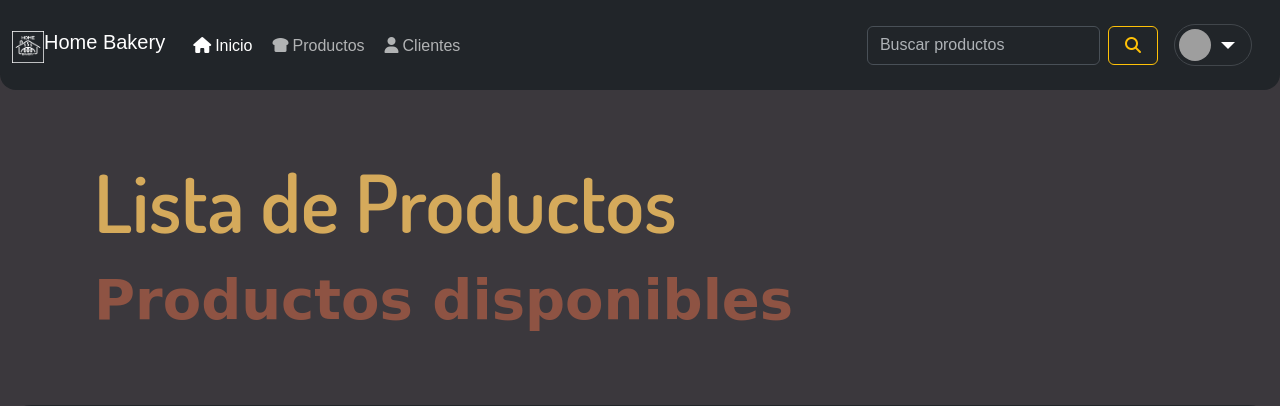
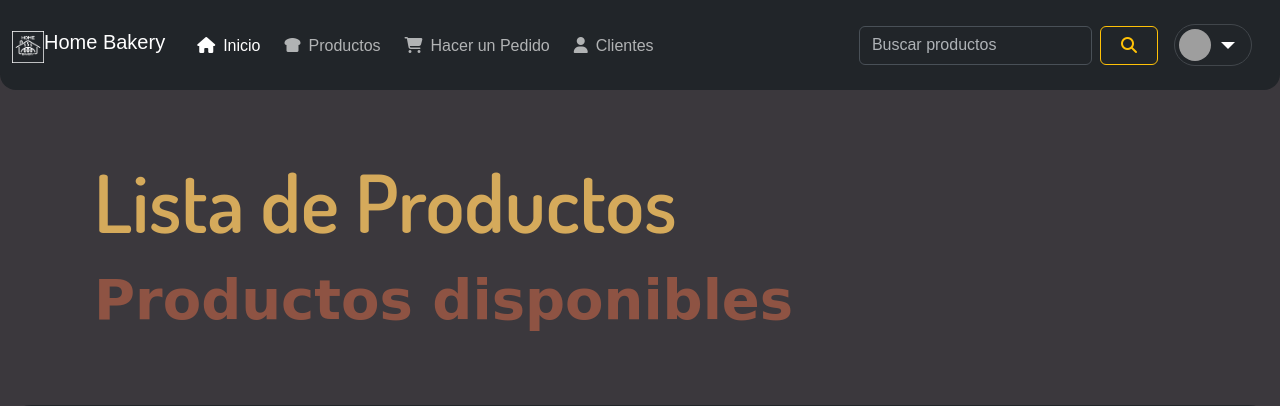
Before and after one commit to LucianoAngeleri/Home-Bakery-Web, a Django app: page /HomeBakery/producto/lista in a window 1280 px wide. Shown: the top 406 px of the page. Run offline with Django 4.2, Linux system fonts and the light colour scheme; the visitor is signed in with stand-in values (Sample User, id 1); data that the repository does not hold is empty; some web fonts are replaced; grey boxes are pictures that could not be loaded.

```diff
--- a/HomeBakery/templates/HomeBakery/base.html
+++ b/HomeBakery/templates/HomeBakery/base.html
@@ -24,18 +24,23 @@
               <div class="collapse navbar-collapse" id="navbarSupportedContent">
                 <ul class="navbar-nav me-auto mb-2 mb-lg-0">
                   <li class="nav-item">
-                    <a class="nav-link active" aria-current="page" href="{% url 'index' %}"><i class="fa-solid fa-house p-1"></i>Inicio</a>
+                    <a class="nav-link active" aria-current="page" href="{% url 'index' %}"><i class="fa-solid fa-house px-2 py-1"></i>Inicio</a>
                   </li>
                   <li class="nav-item">
-                    <a class="nav-link" href="{% url 'producto' %}"><i class="fa-solid fa-bread-slice p-1"></i>Productos</a>
+                    <a class="nav-link" href="{% url 'producto' %}"><i class="fa-solid fa-bread-slice px-2 py-1"></i>Productos</a>
                   </li>
+                  {% if user.is_authenticated %}
                   <li class="nav-item">
-                    <a class="nav-link" href="{% url 'cliente' %}"><i class="fa-solid fa-user p-1"></i>Clientes</a>
+                    <a class="nav-link" href="{% url 'pedido_crear' %}"><i class="fa-solid fa-cart-shopping px-2 py-1"></i></span>Hacer un Pedido</a>
+                  </li>
+                  {% endif %}
+                  <li class="nav-item">
+                    <a class="nav-link" href="{% url 'cliente' %}"><i class="fa-solid fa-user px-2 py-1"></i>Clientes</a>
                   </li>
                 </ul>
                 <form class="d-flex" role="search" action="{% url 'producto_buscar' %}">
                   <input class="form-control me-2" name="criterio" type="search" placeholder="Buscar productos" aria-label="Search">
-                  <button class="btn btn-outline-warning" type="submit"><i class="fa-solid fa-magnifying-glass p-1"></i></button>
+                  <button class="btn btn-outline-warning" type="submit"><i class="fa-solid fa-magnifying-glass px-2 py-1"></i></button>
                 </form>
                 <div class="text-end d-flex flex-lg-row justify-content-center gap-2 m-3">
                   {% if user.is_authenticated %}
@@ -45,10 +50,10 @@
                     </a>
                     <ul class="dropdown-menu dropdown-menu-lg-end dropdown-menu-md-start  text-small">
                       <li class="text-center m-3 fw-bold lead">Hola, {{ user.username }}</li>
-                      <li><a class="dropdown-item" href="#"><span class="px-2"><i class="fa-regular fa-address-card"></i></span>Mi Perfil</a></li>
-                      <li><a class="dropdown-item" href="{% url 'pedido_lista' %}"><span class="px-2"><i class="fa-solid fa-cart-shopping"></i></span>Mis Pedidos</a>
+                      <li><a class="dropdown-item" href="#"><i class="fa-regular fa-address-card px-2 py-1"></i>Mi Perfil</a></li>
+                      <li><a class="dropdown-item" href="{% url 'pedido_lista' %}"><i class="fa-solid fa-cart-shopping px-2 py-1"></i>Mis Pedidos</a>
                       <li><hr class="dropdown-divider"></li>
-                      <li><a class="dropdown-item text-danger" href="{% url 'logout' %}"><span class="px-2"><i class="fa-solid fa-xmark"></i></span>Salir</a></li>
+                      <li><a class="dropdown-item text-danger" href="{% url 'logout' %}"><i class="fa-solid fa-xmark px-2 py-1"></i>Salir</a></li>
                     </ul>
                   </div>
                   {% else %}
--- a/HomeBakery/templates/HomeBakery/producto_lista.html
+++ b/HomeBakery/templates/HomeBakery/producto_lista.html
@@ -7,10 +7,10 @@
   <div class="row row-cols-1 row-cols-md-2 row-cols-lg-3 g-3">
     {% for producto in productos %}
     <div class="col">
-      <div class="card text-bg-dark border-0 rounded-5">
+      <div class="card h-100 text-bg-dark border-0 rounded-5">
         <div class="card-img-top position-relative">
           <div class="card-img-top-gradiente-vertical"></div>
-          <img src="{% static 'HomeBakery/assets/img/Hamburguesa-1.jpg' %}" class="img-fluid rounded-top-5" alt="..." />
+          <img src="{{producto.imagen_producto_url}}" class="img-fluid rounded-top-5" alt="..." />
         </div>
         <div class="badge-precio text-center">
           <span class="badge rounded-pill text-bg-danger fs-4">${{producto.precio}}</span>
```
Also changed, not shown: HomeBakery/templates/HomeBakery/producto_actualizar.html (+5 -5 lines), media/productos/producto_bagel.png (added), media/productos/producto_hamburguesa.png (added), media/productos/producto_pan_Integral.jpg (added), media/productos/producto_pan_arabe.jpg (added), media/productos/producto_pan_arabe_6NMoxrr.jpg (added).
